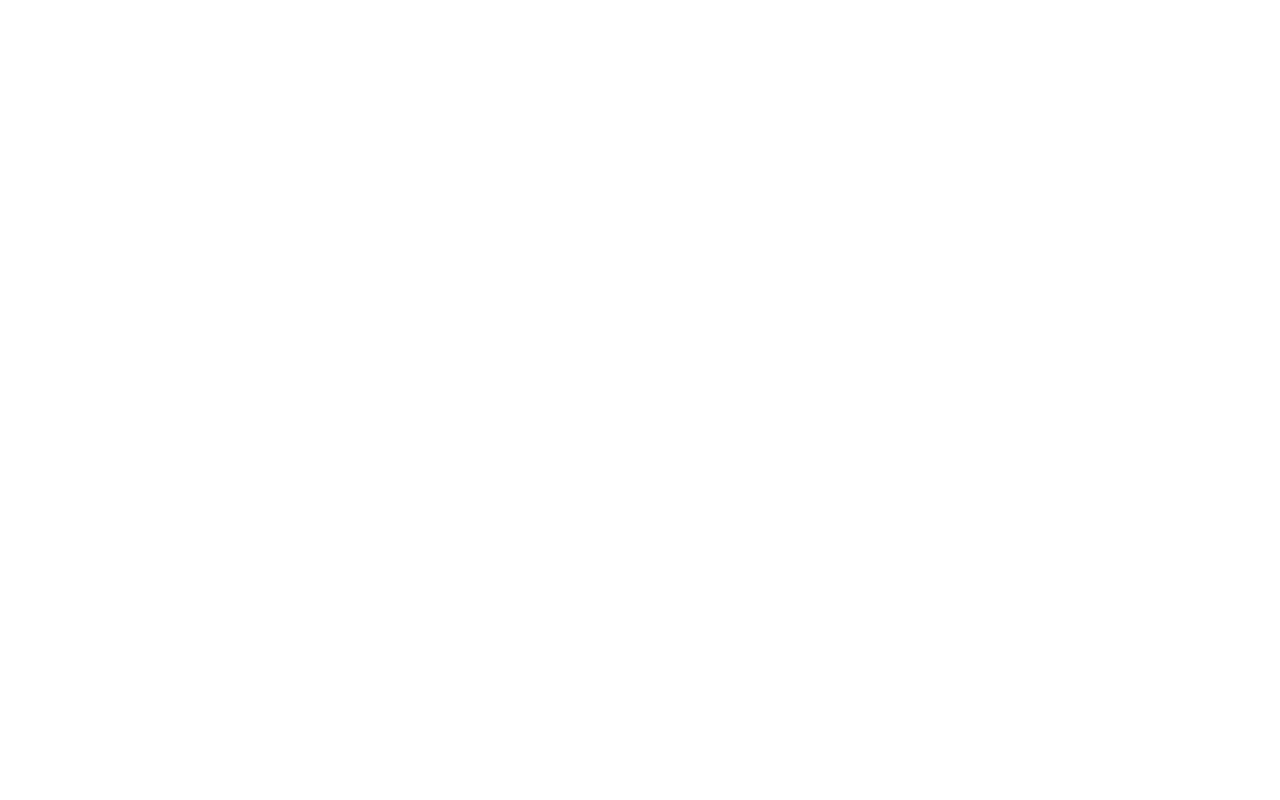
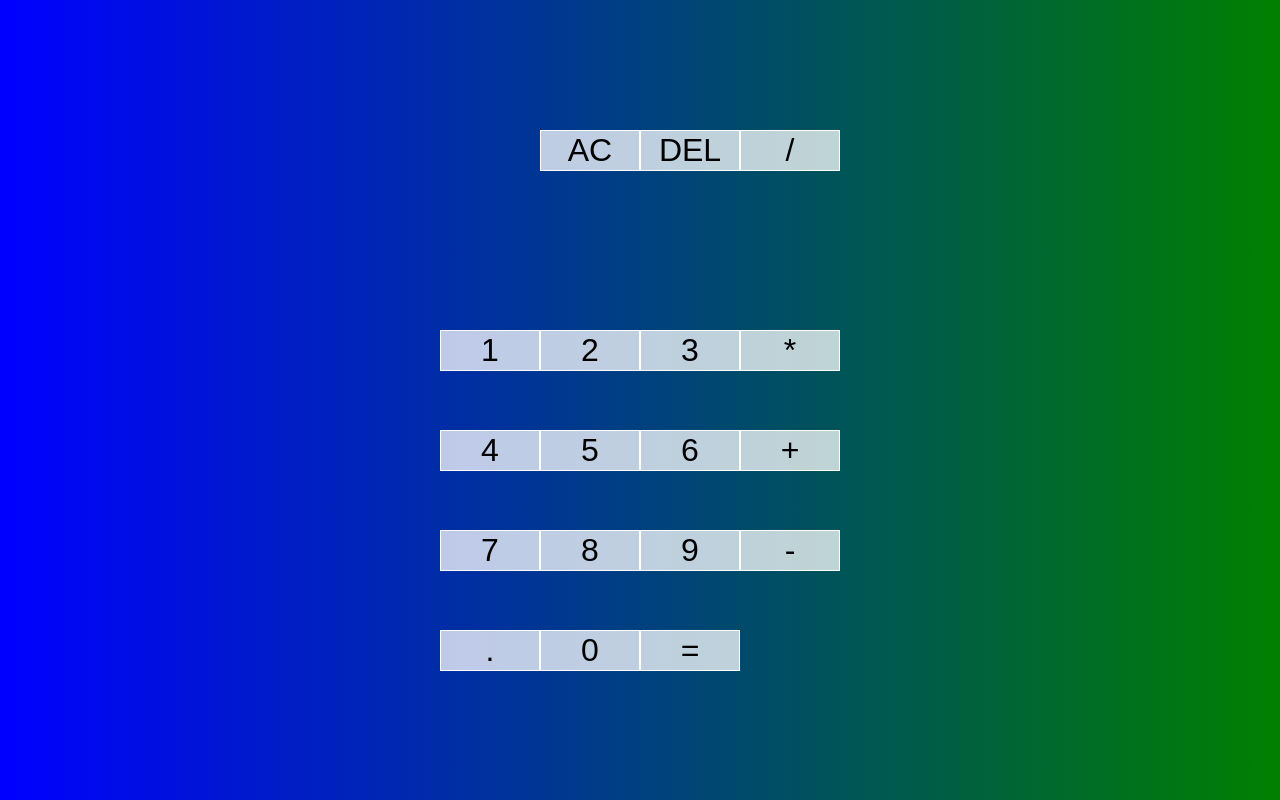
Before and after one commit to AlizadeAlireza/Calculator_JavaScript, a plain HTML site: page index.html in a window 1280 px wide. Drawn offline with Linux system fonts and the light colour scheme.

Commit message:
add css and fix the numbers

```diff
--- a/index.html
+++ b/index.html
@@ -9,6 +9,29 @@
     <script src="./script.js" defer></script>
 </head>
 <body>
-
+    <div class="calculator-grid">
+        <div class="output">
+            <div class="previous-operand"></div>
+            <div class="current-operand"></div>
+        </div>
+        <button class="span-two">AC</button>
+        <button>DEL</button>
+        <button>/</button>
+        <button>1</button>
+        <button>2</button>
+        <button>3</button>
+        <button>*</button>
+        <button>4</button>
+        <button>5</button>
+        <button>6</button>
+        <button>+</button>
+        <button>7</button>
+        <button>8</button>
+        <button>9</button>
+        <button>-</button>
+        <button>.</button>
+        <button>0</button>
+        <button class="span-two">=</button>
+    </div>
 </body>
 </html>
--- a/sytle.css
+++ b/sytle.css
@@ -0,0 +1,33 @@
+*, *::before, *::after {
+    box-sizing: border-box;
+    font-family: Gotham Rounded, sans-serif;
+    font-weight: normal;
+}
+
+body {
+    padding: 0;
+    margin: 0;
+    background: linear-gradient(to right, blue, green)
+}
+
+.calculator-grid {
+    display: grid;
+    justify-content: center;
+    align-items: center;
+    min-height: 100vh;
+    grid-template-columns: repeat(4, 100px);
+    grid-template-rows: minmax(120px, auto)repeat(5, 100px);
+
+}
+
+.calculator-grid > button {
+    cursor: pointer;
+    font-size: 2rem;
+    border: 1px solid white;
+    outline: none;
+    background-color: rgba(255, 255, 255, 0.75)
+}
+
+.calculator-grid > button:hover {
+    background-color: rgba(255, 255, 255, 0.9)
+}
```
